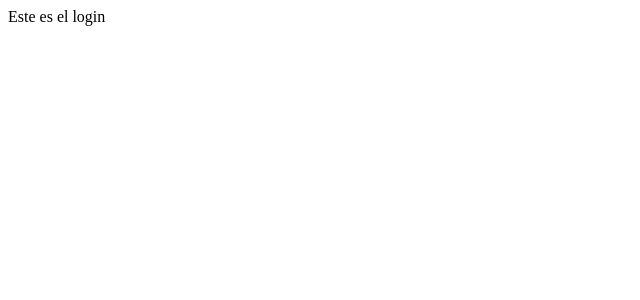
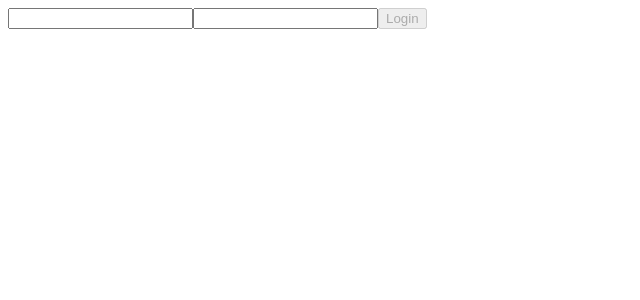
Before and after one commit to ripterdust/netflix-clone, an Angular app in the folder apps/client/: page /auth/login in a window 1280 px wide. Shown: the top 300 px of the page, without its empty margins (0-640 px from the left). Built offline with nearby package versions, Linux system fonts and the light colour scheme.

Commit message:
Added user login logic

```diff
--- a/apps/client/proxy.conf.json
+++ b/apps/client/proxy.conf.json
@@ -1,6 +1,6 @@
 {
   "/api": {
-    "target": "http://localhost:3000",
+    "target": "http://localhost:3000/api",
     "secure": false
   }
 }
--- a/apps/client/src/app/core/core.service.ts
+++ b/apps/client/src/app/core/core.service.ts
@@ -5,7 +5,7 @@ import { Response } from './interfaces/response.interface';
 export class CoreService<T> {
   baseUrl: string = '/api';
   moduleName: string = 'moduleName';
-  private token: string | null = localStorage.getItem('token');
+  token: string | null = localStorage.getItem('token');
 
   constructor(protected http: HttpClient) {}
 
--- /dev/null
+++ b/apps/client/src/app/core/interfaces/user.interface.ts
@@ -0,0 +1,6 @@
+export interface User {}
+
+export interface Login {
+  email: string;
+  password: string;
+}
--- a/apps/client/src/app/pages/auth/login/login.component.html
+++ b/apps/client/src/app/pages/auth/login/login.component.html
@@ -1 +1,25 @@
-Este es el login
+<form [formGroup]="loginForm" (ngSubmit)="onSubmit()">
+  <label
+    [hidden]="loginForm.get('email')?.valid || loginForm.get('email')?.pristine"
+  >
+    @if (loginForm.get("email")?.errors?.["required"]) {
+      Email field is required
+    }
+
+    @if (loginForm.get("email")?.errors?.["email"]) {
+      The field should be a valid email
+    }
+  </label>
+  <input type="email" formControlName="email" required />
+
+  <label
+    [hidden]="
+      loginForm.get('password')?.valid || loginForm.get('password')?.pristine
+    "
+  >
+    Password is required
+  </label>
+  <input type="password" formControlName="password" />
+
+  <button type="submit" [disabled]="loginForm.invalid">Login</button>
+</form>
--- a/apps/client/src/app/pages/auth/login/login.component.ts
+++ b/apps/client/src/app/pages/auth/login/login.component.ts
@@ -1,13 +1,38 @@
-import { Component } from '@angular/core';
+import { Component, inject } from '@angular/core';
 import { CommonModule } from '@angular/common';
+import {
+  FormControl,
+  FormGroup,
+  ReactiveFormsModule,
+  Validators,
+} from '@angular/forms';
+import { UsersService } from '../../../services/user.service';
+import { Login } from '../../../core/interfaces/user.interface';
+import { firstValueFrom } from 'rxjs';
 
 @Component({
   selector: 'app-login',
   standalone: true,
-  imports: [CommonModule],
+  imports: [CommonModule, ReactiveFormsModule],
   templateUrl: './login.component.html',
-  styleUrl: './login.component.css'
+  styleUrl: './login.component.css',
 })
 export class LoginComponent {
+  contactForm: any;
 
+  userService = inject(UsersService);
+
+  loginForm = new FormGroup({
+    email: new FormControl('', [Validators.required, Validators.email]),
+    password: new FormControl('', [Validators.required]),
+  });
+
+  async onSubmit() {
+    const user: Login = {
+      email: this.loginForm.get('email')?.value || '',
+      password: this.loginForm.get('password')?.value || '',
+    };
+    const observable = await this.userService.login(user);
+    const response = firstValueFrom(observable);
+  }
 }
--- a/apps/client/src/app/services/user.service.ts
+++ b/apps/client/src/app/services/user.service.ts
@@ -1,6 +1,9 @@
 import { Injectable } from '@angular/core';
 import { CoreService } from '../core/core.service';
 import { HttpClient } from '@angular/common/http';
+import { Login } from '../core/interfaces/user.interface';
+import { map } from 'rxjs';
+import { Response } from '../core/interfaces/response.interface';
 
 @Injectable({ providedIn: 'root' })
 export class UsersService extends CoreService<any> {
@@ -9,4 +12,22 @@ export class UsersService extends CoreService<any> {
   constructor(http: HttpClient) {
     super(http);
   }
+
+  login(user: Login) {
+    return this.http
+      .post(`${this.getUrl()}/login`, {
+        headers: {
+          Accept: 'application/json',
+        },
+        body: {
+          email: user.email,
+          password: user.password,
+        },
+      })
+      .pipe(
+        map((response) => {
+          return response;
+        }),
+      );
+  }
 }
```
